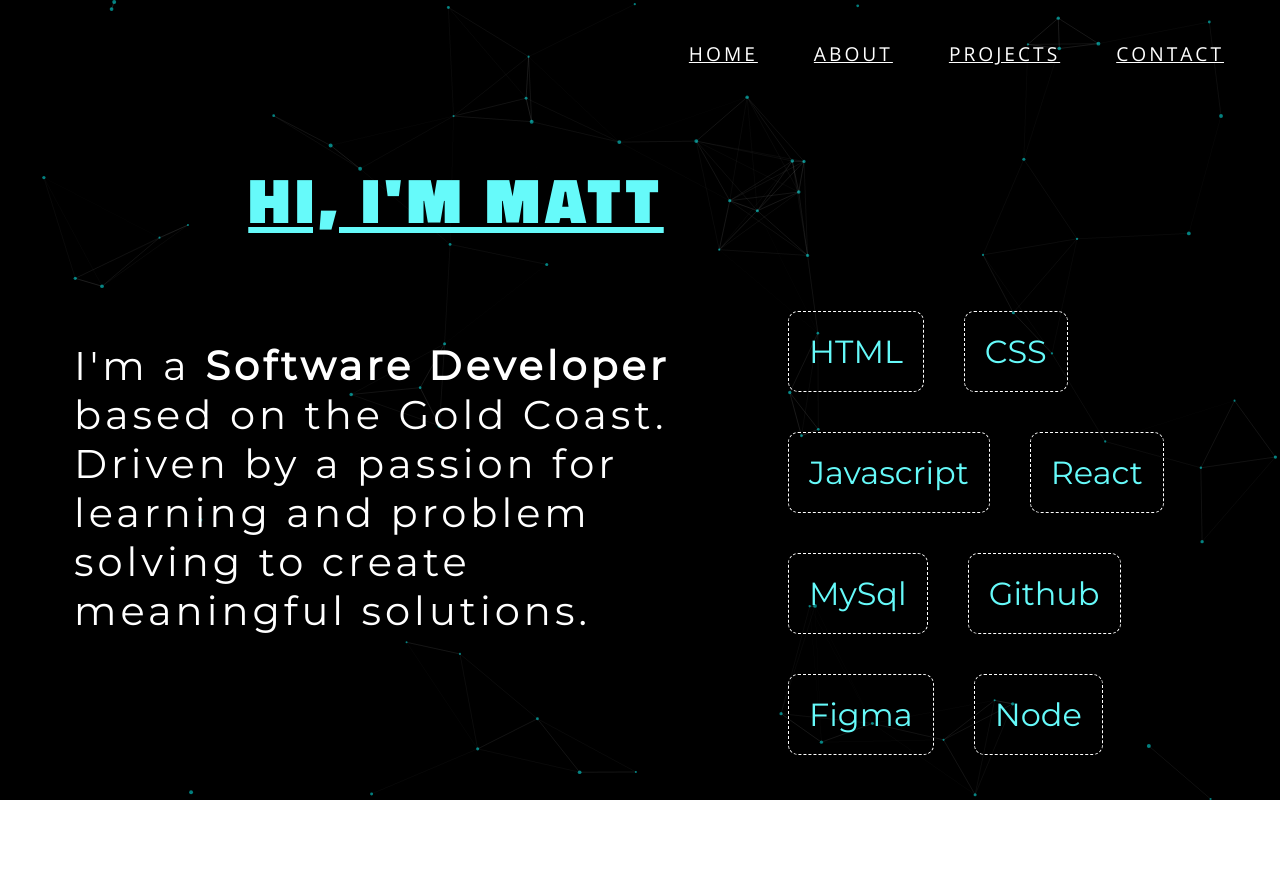
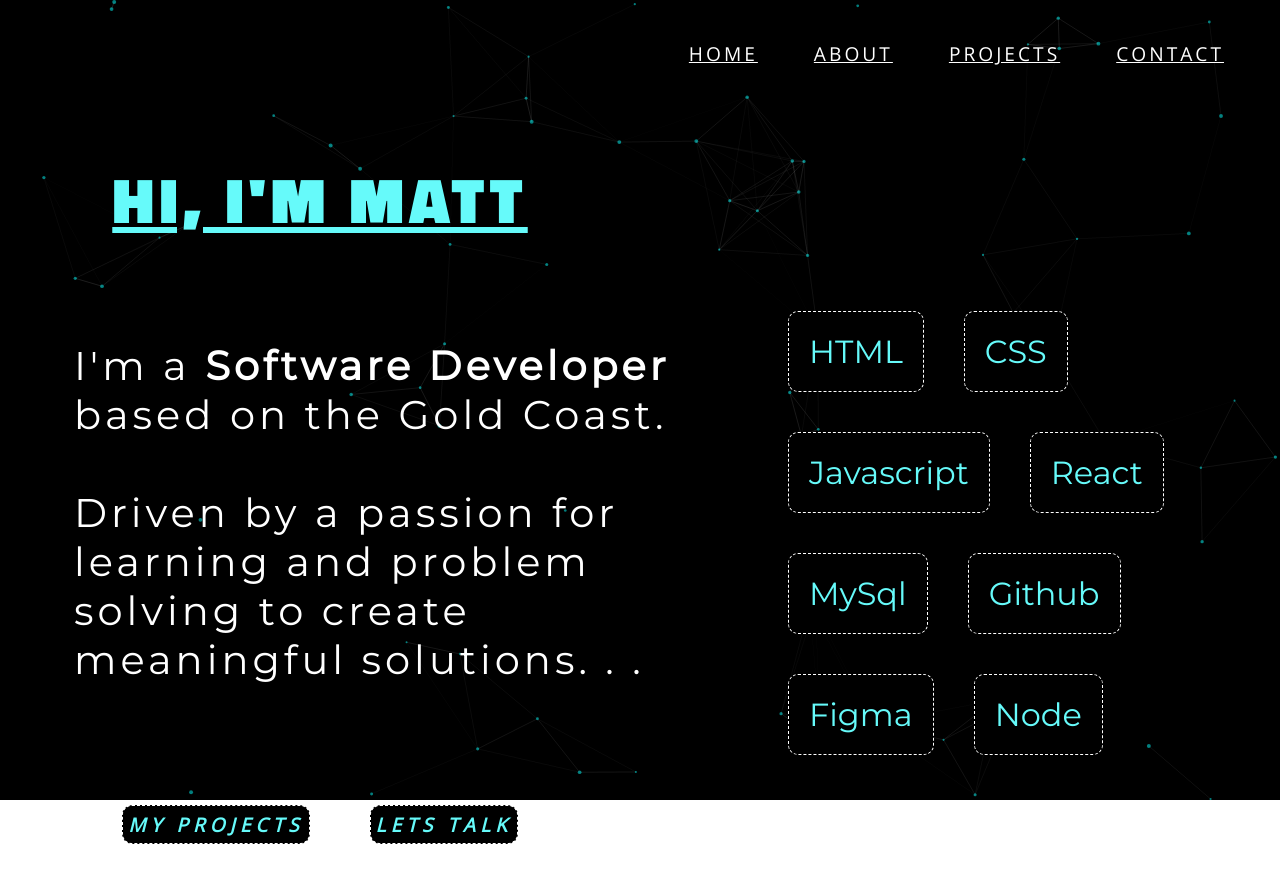
Before and after one commit to matt-radich/Portfolio, a React (Create React App) app in the folder portfolio/: page /about in a window 1280 px wide. Before the commit the page ends 800 px from the top, so only its background shows below. Built offline with nearby package versions, Linux system fonts and the light colour scheme.

Commit message:
added link buttons

```diff
--- a/portfolio/src/components/About.jsx
+++ b/portfolio/src/components/About.jsx
@@ -1,5 +1,6 @@
 import React from "react";
 import '../css/about.css'
+import { Link } from 'react-router-dom'
 
 function About () {
   return (
@@ -8,12 +9,12 @@ function About () {
 
     <div className="aboutContainer">
       <div className="aboutText">
-        <p>I'm a <b>Software Developer</b> based on the Gold Coast.<br/>
+        <p>I'm a <b>Software Developer</b> based on the Gold Coast.<br/><br/>
         Driven by a passion for learning and problem solving to create
-        meaningful solutions.
+        meaningful solutions. . .
         </p>
+
       </div>
-
 
 
       <div className="skills">
@@ -28,6 +29,11 @@ function About () {
       </div>
     </div>
 
+    <div className="links">
+    <Link to="/projects"><button id="aboutPageButtons"><i>MY PROJECTS</i></button></Link>
+    <Link to="/contact"><button id="aboutPageButtons"><i>LETS TALK</i></button></Link>
+    </div>
+
 
     </>
   )
--- a/portfolio/src/css/about.css
+++ b/portfolio/src/css/about.css
@@ -1,13 +1,15 @@
 .nameTitle {
   color: white;
-  text-align: center;
+  /* text-align: center; */
   color: #66fafa;
   font-family: 'Titillium Web', sans-serif;
   font-size: 4rem;
   letter-spacing: 5px;
   animation: 1s slidein-left;
-  margin-left: 200px;
-  width: 40%;
+  width: 50%;
+  display: flex;
+  align-items: center;
+  justify-content:  center;
 }
 .aboutContainer {
   height: 100%;
@@ -24,6 +26,14 @@
   font-family: 'Montserrat', sans-serif;
   padding: 10px;
   letter-spacing: 4px;
+}
+.links {
+  color: white;
+  width: 50%;
+  height: 100%;
+  display: flex;
+  align-items: center;
+  justify-content:  center;
 }
 .skills {
   width: 35%;
@@ -44,10 +54,23 @@
   margin: 20px;
   border-radius: 10px;
   color: #66fafa;
+  background-color: black;
 }
-.heading {
-  color: white;
-  display: flex;
-  align-self: center;
-  justify-self: center;
+
+
+#aboutPageButtons {
+  font-family: 'Open Sans', sans-serif;
+  color: #66fafa;
+  border: 1px dashed white;
+  border-radius: 10px;
+  background-color: black;
+  margin: 30px;
+  font-size: 1.2rem;
+  padding: 5px;
+  cursor: pointer;
+  letter-spacing: 5px;
+  font-weight: bolder;
 }
+#aboutPageButtons:hover {
+  transform: scale(1.1);
+}
--- a/portfolio/src/css/home.css
+++ b/portfolio/src/css/home.css
@@ -87,9 +87,7 @@ a {
   padding: 5px;
   animation: 2s slidein-left;
 }
-#letsTalk:hover {
-  transform: scale(1.1);
-}
+
 #letsTalkButton {
   font-family: 'Open Sans', sans-serif;
   color: #66fafa;
```
